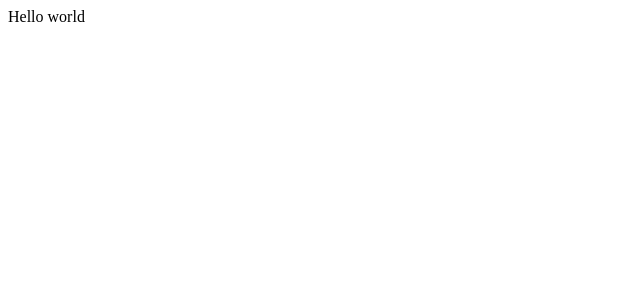
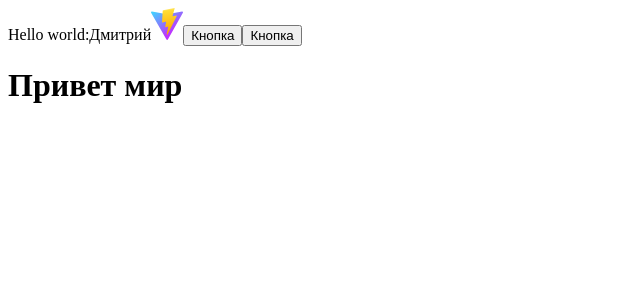
Before and after one commit to demon166/react-2024-nngu-group-1, a React (Vite) app: page / in a window 1280 px wide. Shown: the top 300 px of the page, without its empty margins (0-640 px from the left). Built offline with nearby package versions, Linux system fonts and the light colour scheme; the HTML template or start-up script is replaced by a standard one.

Commit message:
end lesson 1

```diff
--- a/src/App.tsx
+++ b/src/App.tsx
@@ -1,7 +1,16 @@
+import MyButton from "./components/MyButton/MyButton";
+
 function App() {
+    const user = {
+        name: "Дмитрий",
+        imageUrl: "/vite.svg",
+    }
   return (
     <>
-      Hello world
+      Hello world:
+        { user.name }
+        <img src={user.imageUrl} alt=""/>
+      <MyButton />
     </>
   )
 }
--- /dev/null
+++ b/src/components/MyButton/MyButton.tsx
@@ -0,0 +1,11 @@
+const MyButton = () => {
+    return (
+        <>
+            <button>Кнопка</button>
+            <button>Кнопка</button>
+            <h1>Привет мир</h1>
+        </>
+    );
+};
+
+export default MyButton;
```
